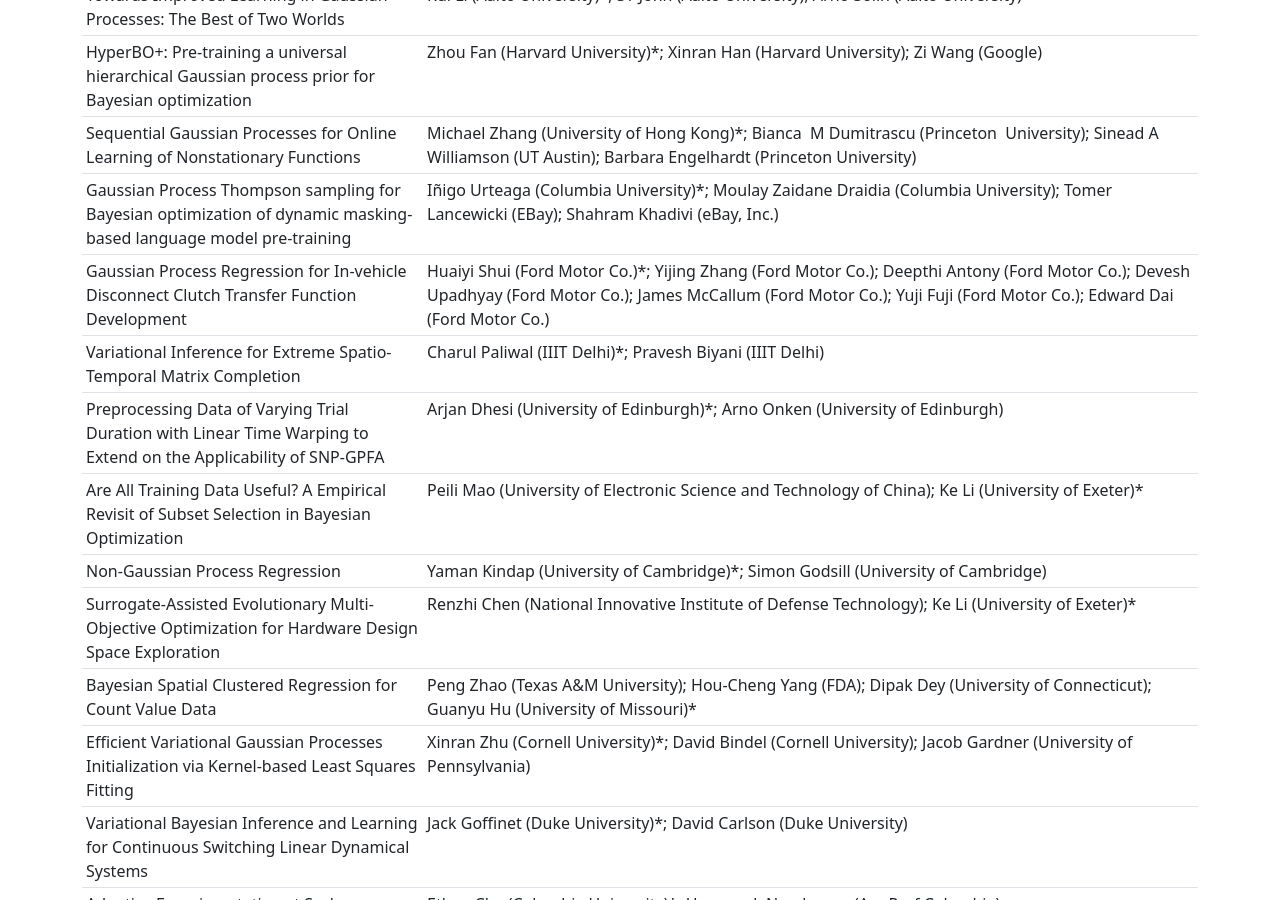
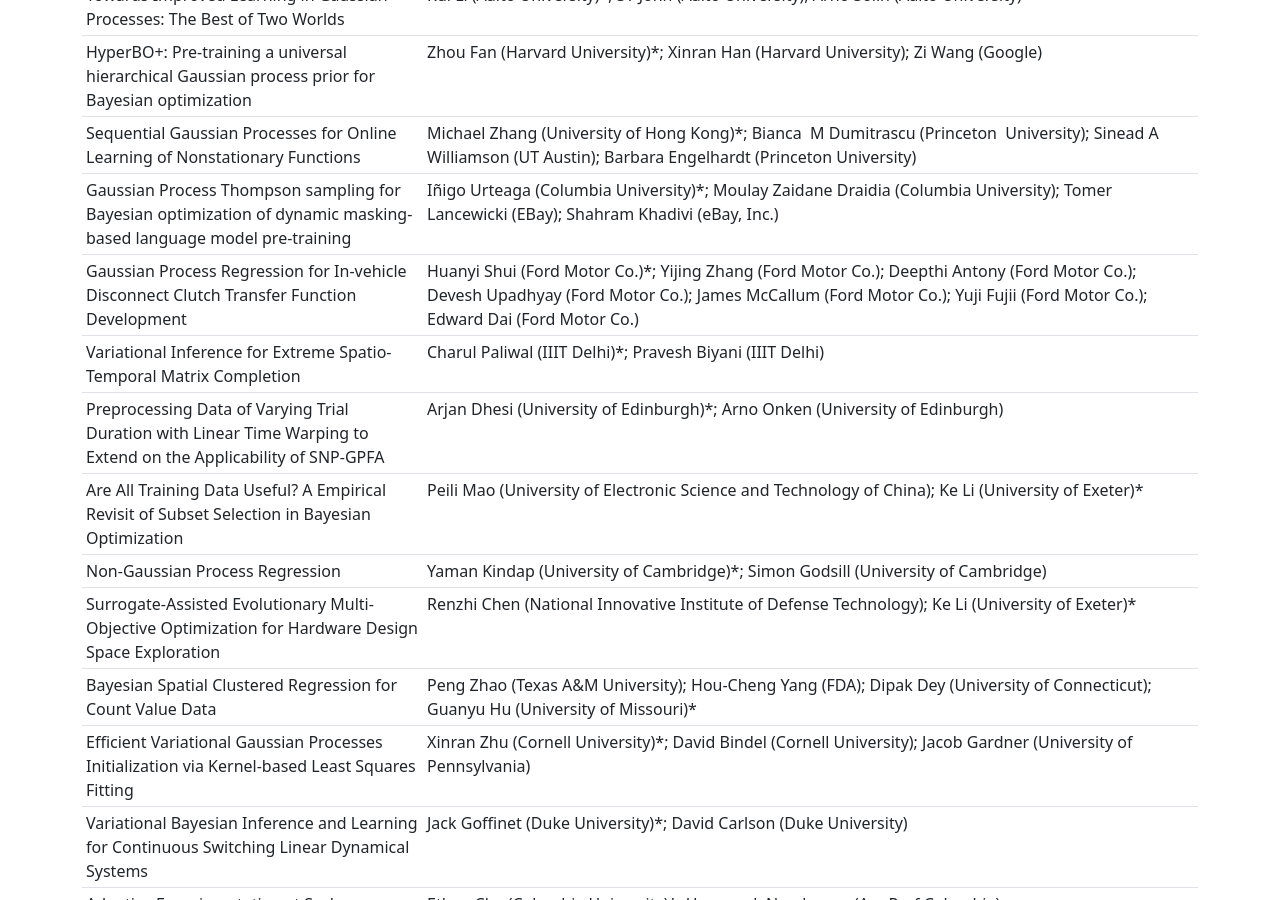
Before and after one commit to gp-seminar-series/neurips-2022, a Jekyll site: the page built from index.html, in a window 1280 px wide and 900 px high, scrolled down 4128 px. Built offline with Jekyll 4.4.1, drawn with Linux system fonts in a browser that asks for light colours; nearby versions of some CDN libraries.

Commit message:
Fix author names.

```diff
--- a/papers.html
+++ b/papers.html
@@ -31,7 +31,7 @@
 | HyperBO+: Pre-training a universal hierarchical Gaussian process prior for Bayesian optimization                                                   | Zhou Fan (Harvard University)\*; Xinran Han (Harvard University); Zi Wang (Google)                                                                                                                                                                                                                                                                                                                                         |
 | Sequential Gaussian Processes for Online Learning of Nonstationary Functions                                                                       | Michael Zhang (University of Hong Kong)\*; Bianca  M Dumitrascu (Princeton  University); Sinead A Williamson (UT Austin); Barbara Engelhardt (Princeton University)                                                                                                                                                                                                                                                        |
 | Gaussian Process Thompson sampling for Bayesian optimization of dynamic masking-based language model pre-training                                  | Iñigo Urteaga (Columbia University)\*; Moulay Zaidane Draidia (Columbia University); Tomer Lancewicki (EBay); Shahram Khadivi (eBay, Inc.)                                                                                                                                                                                                                                                                                 |
-| Gaussian Process Regression for In-vehicle Disconnect Clutch Transfer Function Development                                                         | Huaiyi Shui (Ford Motor Co.)\*; Yijing Zhang (Ford Motor Co.); Deepthi Antony (Ford Motor Co.); Devesh Upadhyay (Ford Motor Co.); James McCallum (Ford Motor Co.); Yuji Fuji (Ford Motor Co.); Edward Dai (Ford Motor Co.)                                                                                                                                                                                                 |
+| Gaussian Process Regression for In-vehicle Disconnect Clutch Transfer Function Development                                                         | Huanyi Shui (Ford Motor Co.)\*; Yijing Zhang (Ford Motor Co.); Deepthi Antony (Ford Motor Co.); Devesh Upadhyay (Ford Motor Co.); James McCallum (Ford Motor Co.); Yuji Fujii (Ford Motor Co.); Edward Dai (Ford Motor Co.)                                                                                                                                                                                                 |
 | Variational Inference for Extreme Spatio-Temporal Matrix Completion                                                                                | Charul Paliwal (IIIT Delhi)\*; Pravesh Biyani (IIIT Delhi)                                                                                                                                                                                                                                                                                                                                                                 |
 | Preprocessing Data of Varying Trial Duration with Linear Time Warping to Extend on the Applicability of SNP-GPFA                                   | Arjan Dhesi (University of Edinburgh)\*; Arno Onken (University of Edinburgh)                                                                                                                                                                                                                                                                                                                                              |
 | Are All Training Data Useful? A Empirical Revisit of Subset Selection in Bayesian Optimization                                                     | Peili Mao (University of Electronic Science and Technology of China); Ke Li (University of Exeter)\*                                                                                                                                                                                                                                                                                                                       |
```
